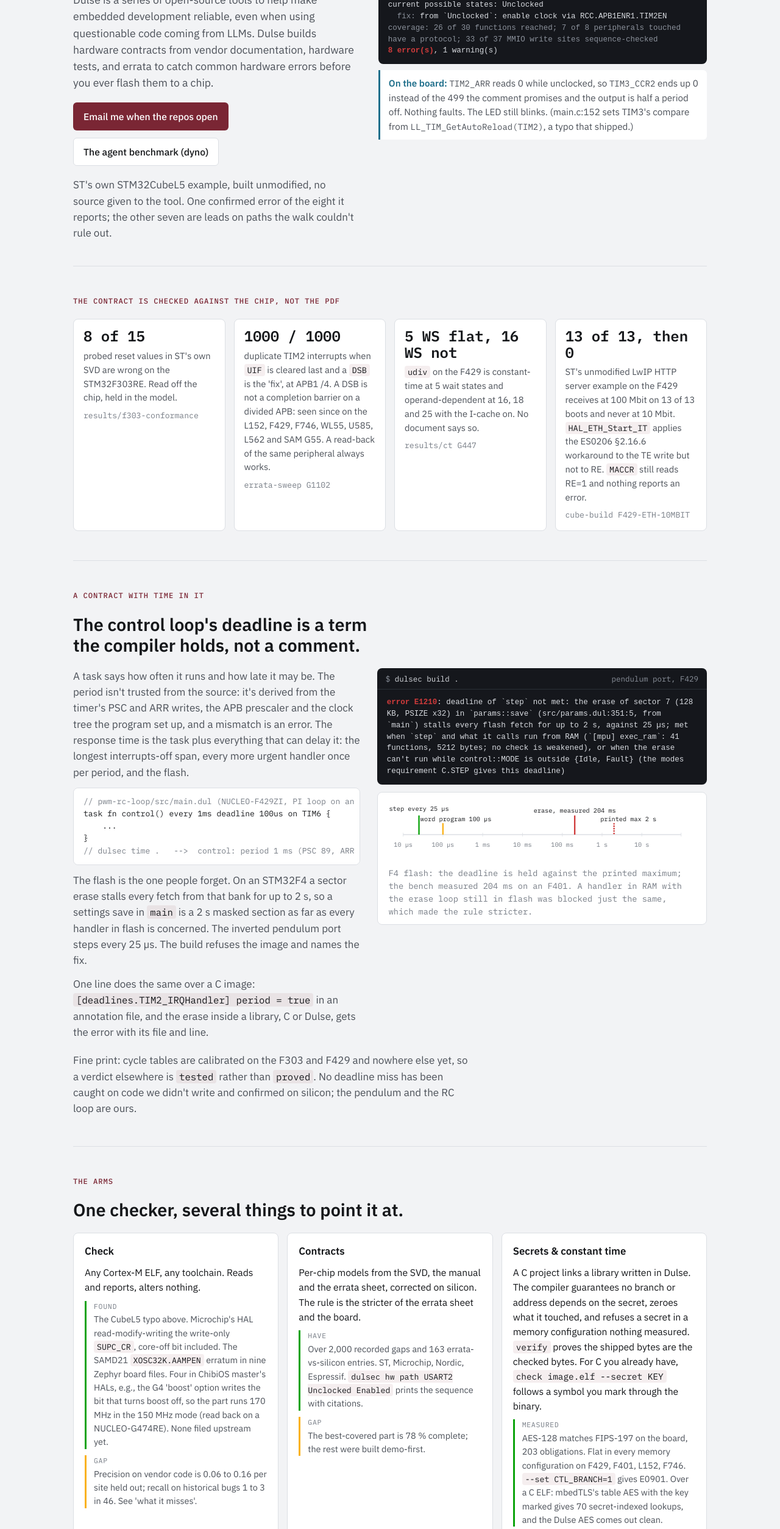
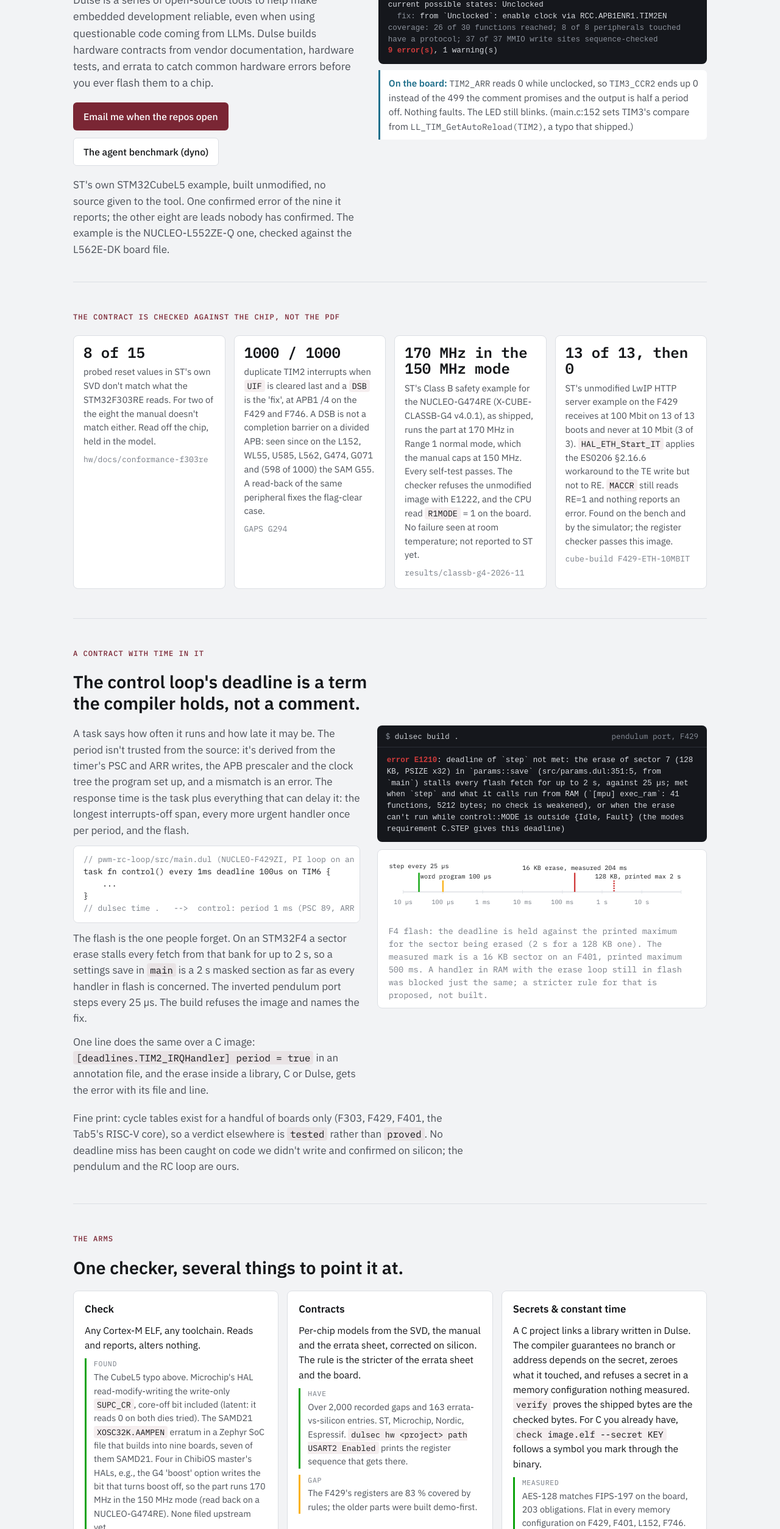
Before and after one commit to dulselang/dulse-site, a plain HTML site: page index.html in a window 1280 px wide. Shown: the part 292-2800 px from the top of the page at 61% size. Drawn offline with Linux system fonts and the light colour scheme.

Commit message:
Fix claims after record review, swap udiv card for Class B G4
Co-Authored-By: Claude Fable 5.2 <noreply@anthropic.com>

```diff
--- a/index.html
+++ b/index.html
@@ -151,17 +151,17 @@ td:first-child{font-family:var(--font-mono);font-size:.85rem;white-space:nowrap}
       <a class="btn primary" href="#signup">Email me when the repos open</a>
       <a class="btn ghost" href="https://dyno.dulse.dev">The agent benchmark (dyno)</a>
     </div>
-    <p class="copy">ST's own STM32CubeL5 example, built unmodified, no source given to the tool. One confirmed error of the eight it reports; the other seven are leads on paths the walk couldn't rule out.</p>
+    <p class="copy">ST's own STM32CubeL5 example, built unmodified, no source given to the tool. One confirmed error of the nine it reports; the other eight are leads nobody has confirmed. The example is the NUCLEO-L552ZE-Q one, checked against the L562E-DK board file.</p>
   </div>
   <div>
     <div class="term">
-      <div class="term-bar"><span class="cmd">dulsec check TIM_OutputCompare.elf --board stm32l562e-dk</span><span class="spacer"></span><span>1.4 s</span></div>
-<pre><span class="sev-err">error E0710</span>: TIM2.ARR read is not allowed in state `Unclocked` (RM0438 Rev 8 §9.3.19 p.340: the APB1 clock for TIM2 is gated (RCC.APB1ENR1.TIM2EN, reset 0), and 'When the peripheral clock is not active, read or write accesses to the peripheral registers are not supported')
+      <div class="term-bar"><span class="cmd">dulsec check TIM_OutputCompare.elf --board stm32l562e-dk</span><span class="spacer"></span><span>0.33 s</span></div>
+<pre><span class="sev-err">error E0710</span>: TIM2.ARR read is not allowed in state `Unclocked` (RM0438 Rev 8 §9.3.19 p.340 and §9.8.19 p.377: the APB1 clock for TIM2 is gated (RCC.APB1ENR1.TIM2EN, reset 0), and 'When the peripheral clock is not active, read or write accesses to the peripheral registers are not supported')
   <span class="k">--></span> stm32l5xx_ll_tim.h:1797 (main+0x200, pc 0x080005ac)
   <span class="k">why:</span> protocol TIM2: states Unclocked -> Clocked -> Running; current possible states: Unclocked
   <span class="k">fix:</span> from `Unclocked`: enable clock via RCC.APB1ENR1.TIM2EN
-<span class="cov">coverage: 26 of 30 functions reached; 7 of 8 peripherals touched have a protocol; 33 of 37 MMIO write sites sequence-checked</span>
-<span class="sev-err">8 error(s)</span>, 1 warning(s)</pre>
+<span class="cov">coverage: 26 of 30 functions reached; 8 of 8 peripherals touched have a protocol; 37 of 37 MMIO write sites sequence-checked</span>
+<span class="sev-err">9 error(s)</span>, 1 warning(s)</pre>
     </div>
     <div class="board" style="margin-top:10px"><b>On the board:</b> <code>TIM2_ARR</code> reads 0 while unclocked, so <code>TIM3_CCR2</code> ends up 0 instead of the 499 the comment promises and the output is half a period off. Nothing faults. The LED still blinks. (main.c:152 sets TIM3's compare from <code>LL_TIM_GetAutoReload(TIM2)</code>, a typo that shipped.)</div>
   </div>
@@ -172,10 +172,10 @@ td:first-child{font-family:var(--font-mono);font-size:.85rem;white-space:nowrap}
   <div class="stack">
     <p class="eyebrow">The contract is checked against the chip, not the PDF</p>
     <div class="strip">
-      <div class="card"><div class="n">8 of 15</div><p>probed reset values in ST's own SVD are wrong on the STM32F303RE. Read off the chip, held in the model.</p><span class="src">results/f303-conformance</span></div>
-      <div class="card"><div class="n">1000 / 1000</div><p>duplicate TIM2 interrupts when <code>UIF</code> is cleared last and a <code>DSB</code> is the 'fix', at APB1 /4. A DSB is not a completion barrier on a divided APB: seen since on the L152, F429, F746, WL55, U585, L562 and SAM G55. A read-back of the same peripheral always works.</p><span class="src">errata-sweep G1102</span></div>
-      <div class="card"><div class="n">5 WS flat, 16 WS not</div><p><code>udiv</code> on the F429 is constant-time at 5 wait states and operand-dependent at 16, 18 and 25 with the I-cache on. No document says so.</p><span class="src">results/ct G447</span></div>
-      <div class="card"><div class="n">13 of 13, then 0</div><p>ST's unmodified LwIP HTTP server example on the F429 receives at 100 Mbit on 13 of 13 boots and never at 10 Mbit. <code>HAL_ETH_Start_IT</code> applies the ES0206 §2.16.6 workaround to the TE write but not to RE. <code>MACCR</code> still reads RE=1 and nothing reports an error.</p><span class="src">cube-build F429-ETH-10MBIT</span></div>
+      <div class="card"><div class="n">8 of 15</div><p>probed reset values in ST's own SVD don't match what the STM32F303RE reads. For two of the eight the manual doesn't match either. Read off the chip, held in the model.</p><span class="src">hw/docs/conformance-f303re</span></div>
+      <div class="card"><div class="n">1000 / 1000</div><p>duplicate TIM2 interrupts when <code>UIF</code> is cleared last and a <code>DSB</code> is the 'fix', at APB1 /4 on the F429 and F746. A DSB is not a completion barrier on a divided APB: seen since on the L152, WL55, U585, L562, G474, G071 and (598 of 1000) the SAM G55. A read-back of the same peripheral fixes the flag-clear case.</p><span class="src">GAPS G294</span></div>
+      <div class="card"><div class="n">170 MHz in the 150 MHz mode</div><p>ST's Class B safety example for the NUCLEO-G474RE (X-CUBE-CLASSB-G4 v4.0.1), as shipped, runs the part at 170 MHz in Range 1 normal mode, which the manual caps at 150 MHz. Every self-test passes. The checker refuses the unmodified image with E1222, and the CPU read <code>R1MODE</code> = 1 on the board. No failure seen at room temperature; not reported to ST yet.</p><span class="src">results/classb-g4-2026-11</span></div>
+      <div class="card"><div class="n">13 of 13, then 0</div><p>ST's unmodified LwIP HTTP server example on the F429 receives at 100 Mbit on 13 of 13 boots and never at 10 Mbit (3 of 3). <code>HAL_ETH_Start_IT</code> applies the ES0206 §2.16.6 workaround to the TE write but not to RE. <code>MACCR</code> still reads RE=1 and nothing reports an error. Found on the bench and by the simulator; the register checker passes this image.</p><span class="src">cube-build F429-ETH-10MBIT</span></div>
     </div>
   </div>
 </section>
@@ -202,7 +202,7 @@ task fn control() every 1ms deadline 100us on TIM6 {
 <pre><span class="sev-err">error E1210</span>: deadline of `step` not met: the erase of sector 7 (128 KB, PSIZE x32) in `params::save` (src/params.dul:351:5, from `main`) stalls every flash fetch for up to 2 s, against 25 µs; met when `step` and what it calls run from RAM (`[mpu] exec_ram`: 41 functions, 5212 bytes; no check is weakened), or when the erase can't run while control::MODE is outside {Idle, Fault} (the modes requirement C.STEP gives this deadline)</pre>
         </div>
         <div class="timeline">
-          <svg viewBox="0 0 640 130" role="img" aria-label="log scale from 10 microseconds to 10 seconds with the step period, a word program, the measured erase gap and the printed maximum erase">
+          <svg viewBox="0 0 640 130" role="img" aria-label="log scale from 10 microseconds to 10 seconds with the step period, a word program, a measured 16 KB sector erase and the printed maximum for a 128 KB sector erase">
             <g font-family="IBM Plex Mono, monospace" font-size="13" fill="var(--muted)">
               <line x1="30" y1="70" x2="610" y2="70" stroke="var(--line)" stroke-width="2"/>
               <g stroke="var(--line)">
@@ -220,15 +220,15 @@ task fn control() every 1ms deadline 100us on TIM6 {
             <!-- 100 us word program -->
             <g><line x1="113" y1="46" x2="113" y2="70" stroke="var(--warn)" stroke-width="3"/><text x="140" y="42" text-anchor="middle" font-family="IBM Plex Mono, monospace" font-size="13" fill="var(--fg)">word program 100 µs</text></g>
             <!-- 204 ms: log10(20.4)=1.31 -> 362+0.31*83=388 -->
-            <g><line x1="388" y1="30" x2="388" y2="70" stroke="var(--crit)" stroke-width="3"/><text x="388" y="24" text-anchor="middle" font-family="IBM Plex Mono, monospace" font-size="13" fill="var(--fg)">erase, measured 204 ms</text></g>
+            <g><line x1="388" y1="30" x2="388" y2="70" stroke="var(--crit)" stroke-width="3"/><text x="388" y="24" text-anchor="middle" font-family="IBM Plex Mono, monospace" font-size="13" fill="var(--fg)">16 KB erase, measured 204 ms</text></g>
             <!-- 2 s: log10(2)=0.301 -> 445+0.301*83=470 -->
-            <g><line x1="470" y1="46" x2="470" y2="70" stroke="var(--crit)" stroke-width="3" stroke-dasharray="3 2"/><text x="500" y="42" text-anchor="middle" font-family="IBM Plex Mono, monospace" font-size="13" fill="var(--fg)">printed max 2 s</text></g>
+            <g><line x1="470" y1="46" x2="470" y2="70" stroke="var(--crit)" stroke-width="3" stroke-dasharray="3 2"/><text x="520" y="42" text-anchor="middle" font-family="IBM Plex Mono, monospace" font-size="13" fill="var(--fg)">128 KB, printed max 2 s</text></g>
           </svg>
-          <p class="cap">F4 flash: the deadline is held against the printed maximum; the bench measured 204 ms on an F401. A handler in RAM with the erase loop still in flash was blocked just the same, which made the rule stricter.</p>
+          <p class="cap">F4 flash: the deadline is held against the printed maximum for the sector being erased (2 s for a 128 KB one). The measured mark is a 16 KB sector on an F401, printed maximum 500 ms. A handler in RAM with the erase loop still in flash was blocked just the same; a stricter rule for that is proposed, not built.</p>
         </div>
       </div>
     </div>
-    <p class="copy">Fine print: cycle tables are calibrated on the F303 and F429 and nowhere else yet, so a verdict elsewhere is <code>tested</code> rather than <code>proved</code>. No deadline miss has been caught on code we didn't write and confirmed on silicon; the pendulum and the RC loop are ours.</p>
+    <p class="copy">Fine print: cycle tables exist for a handful of boards only (F303, F429, F401, the Tab5's RISC-V core), so a verdict elsewhere is <code>tested</code> rather than <code>proved</code>. No deadline miss has been caught on code we didn't write and confirmed on silicon; the pendulum and the RC loop are ours.</p>
   </div>
 </section>
 
@@ -241,38 +241,38 @@ task fn control() every 1ms deadline 100us on TIM6 {
       <div class="tile">
         <h3>Check</h3>
         <p class="claim">Any Cortex-M ELF, any toolchain. Reads and reports, alters nothing.</p>
-        <p class="res"><span class="lab">found</span>The CubeL5 typo above. Microchip's HAL read-modify-writing the write-only <code>SUPC_CR</code>, core-off bit included. The SAMD21 <code>XOSC32K.AAMPEN</code> erratum in nine Zephyr board files. Four in ChibiOS master's HALs, e.g., the G4 'boost' option writes the bit that turns boost off, so the part runs 170 MHz in the 150 MHz mode (read back on a NUCLEO-G474RE). None filed upstream yet.</p>
+        <p class="res"><span class="lab">found</span>The CubeL5 typo above. Microchip's HAL read-modify-writing the write-only <code>SUPC_CR</code>, core-off bit included (latent: it reads 0 on both dies tried). The SAMD21 <code>XOSC32K.AAMPEN</code> erratum in a Zephyr SoC file that builds into nine boards, seven of them SAMD21. Four in ChibiOS master's HALs, e.g., the G4 'boost' option writes the bit that turns boost off, so the part runs 170 MHz in the 150 MHz mode (read back on a NUCLEO-G474RE). None filed upstream yet.</p>
         <p class="gap"><span class="lab">gap</span>Precision on vendor code is 0.06 to 0.16 per site held out; recall on historical bugs 1 to 3 in 46. See 'what it misses'.</p>
       </div>
       <div class="tile">
         <h3>Contracts</h3>
         <p class="claim">Per-chip models from the SVD, the manual and the errata sheet, corrected on silicon. The rule is the stricter of the errata sheet and the board.</p>
-        <p class="res"><span class="lab">have</span>Over 2,000 recorded gaps and 163 errata-vs-silicon entries. ST, Microchip, Nordic, Espressif. <code>dulsec hw path USART2 Unclocked Enabled</code> prints the sequence with citations.</p>
-        <p class="gap"><span class="lab">gap</span>The best-covered part is 78 % complete; the rest were built demo-first.</p>
+        <p class="res"><span class="lab">have</span>Over 2,000 recorded gaps and 163 errata-vs-silicon entries. ST, Microchip, Nordic, Espressif. <code>dulsec hw &lt;project&gt; path USART2 Enabled</code> prints the register sequence that gets there.</p>
+        <p class="gap"><span class="lab">gap</span>The F429's registers are 83 % covered by rules; the older parts were built demo-first.</p>
       </div>
       <div class="tile">
         <h3>Secrets &amp; constant time</h3>
         <p class="claim">A C project links a library written in Dulse. The compiler guarantees no branch or address depends on the secret, zeroes what it touched, and refuses a secret in a memory configuration nothing measured. <code>verify</code> proves the shipped bytes are the checked bytes. For C you already have, <code>check image.elf --secret KEY</code> follows a symbol you mark through the binary.</p>
         <p class="res"><span class="lab">measured</span>AES-128 matches FIPS-197 on the board, 203 obligations. Flat in every memory configuration on F429, F401, L152, F746. <code>--set CTL_BRANCH=1</code> gives E0901. Over a C ELF: mbedTLS's table AES with the key marked gives 70 secret-indexed lookups, and the Dulse AES comes out clean.</p>
-        <p class="gap"><span class="lab">gap</span>A <code>*</code> on a secret emits <code>umull</code> on an M3 and leaks; the per-part instruction table is a design. The walk loses the secret in BearSSL's bitsliced <code>aes_ct</code>, and no finding on a C image has been adjudicated by hand yet. Power and EM out of scope.</p>
+        <p class="gap"><span class="lab">gap</span>A <code>*</code> on a secret emits <code>umull</code> on an M3 and leaks; the per-part instruction table covers the F429 and F401 only. The walk loses the secret in BearSSL's bitsliced <code>aes_ct</code>, and no finding on a C image has been adjudicated by hand yet. Power and EM out of scope.</p>
       </div>
       <div class="tile">
         <h3>What a change does</h3>
         <p class="claim">For a PR to a firmware project, the register-level diff of what the board actually runs. 'Nothing hardware-visible' is an answer.</p>
         <p class="res"><span class="lab">ran</span>81 open PRs over Zephyr, RIOT, TinyUSB, Embassy, NuttX, MicroPython, Tock. RIOT 22413 changes every nRF52's UART baud value inside a PR titled as a new chip.</p>
-        <p class="gap"><span class="lab">gap</span>No regression caught retrospectively yet. In our planted-PR bench a model reading the code was the better reviewer; this shows what the hardware sees, it doesn't review.</p>
+        <p class="gap"><span class="lab">gap</span>Looking back, 2 of the 4 known bugs it could reach were visible at the commit that introduced them (RIOT #10351, #7546), which is a small sample. In our planted-PR bench a model reading the code was the better reviewer; this shows what the hardware sees, it doesn't review.</p>
       </div>
       <div class="tile">
         <h3>Setup code from the model</h3>
         <p class="claim">Say the board and the goal. The init sequence comes out of the model with every write carrying its rule, then the checker judges it.</p>
         <p class="res"><span class="lab">built</span><code>dulsec gen</code>, C and Rust output, in the main tree.</p>
-        <p class="gap"><span class="lab">gap</span>One small agent study so far (L562, Stop 2 wake-up): the Claude models ran it and still handed back HAL code, only the small open model kept the generated code. Drives a part to a state; it doesn't write your driver.</p>
+        <p class="gap"><span class="lab">gap</span>One small agent study so far (L562, Stop 2 wake-up): the Claude models ran it and still handed back HAL code, only the small open model kept the generated code, and it passed 0 of 3. Drives a part to a state; it doesn't write your driver.</p>
       </div>
       <div class="tile">
         <h3>The language</h3>
         <p class="claim">The same checker over Dulse source says more, because the compiler owns the instructions: the deadlines above, DMA ownership across handlers, the MPU table from the grants.</p>
         <p class="res"><span class="lab">bench</span>0 of 7 Dulse images broke the control loop, 11 of 14 C images did. Qwen 27B: 0 of 6 in C, 7 of 8 in Dulse.</p>
-        <p class="gap"><span class="lab">gap</span>2 to 3x the cost per session, every session, and a frontier model didn't need it. Cells of one to five runs on the bench the model was calibrated on. The runs, and the newer rounds, are at <a href="https://dyno.dulse.dev">dyno.dulse.dev</a>.</p>
+        <p class="gap"><span class="lab">gap</span>2 to 3x the cost per session in the early rounds (cheaper in the two newest servo ones), and a frontier model didn't need it. Cells of one to five runs on the bench the model was calibrated on. The runs, and the newer rounds, are at <a href="https://dyno.dulse.dev">dyno.dulse.dev</a>.</p>
       </div>
     </div>
   </div>
@@ -287,7 +287,7 @@ task fn control() every 1ms deadline 100us on TIM6 {
       <li>Precision on vendor code: 0.020 then 0.062 per site on the first held-out corpus, 0.156 on a fresh one where the second fix wave didn't help. What it finds is real; most of what it reports on a big vendor image isn't, yet.</li>
       <li>Recall: 2 of 34 historical defects, then 3 of 46, one strict. 11 of the 34 misses weren't register-rule bugs at all.</li>
       <li>Walking a vendor SDK is slow. A Dulse example checks in 0.44 s at the median; the 164 pico-sdk examples took 200 s at the median and half an hour at the worst. What costs is what C is allowed to do (handlers installed at run time, ROM calls, jump tables in <code>.data</code>), not the size of the image.</li>
-      <li>The agent numbers are small and in-sample, and Dulse costs 2-3x per session.</li>
+      <li>The agent numbers are small and in-sample, and Dulse cost 2-3x per session in the early rounds.</li>
       <li>A clean result is partly 'not looked at'. The coverage line is on every run for that reason.</li>
       <li>Every hole closed in the agent rounds was followed by one a level up (the hollow save, a mode of the program's own, a shadow name). The checker proves what's left is safe, not that the feature is there.</li>
     </ul>
@@ -303,7 +303,7 @@ task fn control() every 1ms deadline 100us on TIM6 {
       <div class="copy">
         <p>The memory system is a function of the address sequence and the configuration, and no language's semantics mentions either. So a program that is correct by every definition the compiler has still leaks a key, and the countermeasure people reach for when they can't go branchless, two balanced arms, fails from placement alone.</p>
         <p>ST's X-CUBE-CRYPTOLIB gives up a full AES-128 key at the product default. The RAM section that fixes it ships in the same package, and none of its 2,277 linker scripts maps it. 8-byte alignment closes the channel and is 20-25 % faster. That is a placement property, and only something that owns the emitter and the layout can promise it.</p>
-        <p>Dulse owns both. E0907 refuses a secret computed in a memory configuration no bench capture covers, and E0908 refuses the configuration moving while the secret is live. No branch, address or information flow is involved; a source-level tool can't say it, because the configuration is a register write it never sees.</p>
+        <p>Dulse owns both. E0907 refuses the configuration moving while the secret is live, and E0908 refuses a secret computed in a memory configuration no bench capture covers (the F429 and F401 have captures so far). No branch, address or information flow is involved; a source-level tool can't say it, because the configuration is a register write it never sees.</p>
       </div>
       <div style="display:grid;gap:12px">
         <div class="tile plan">
```
